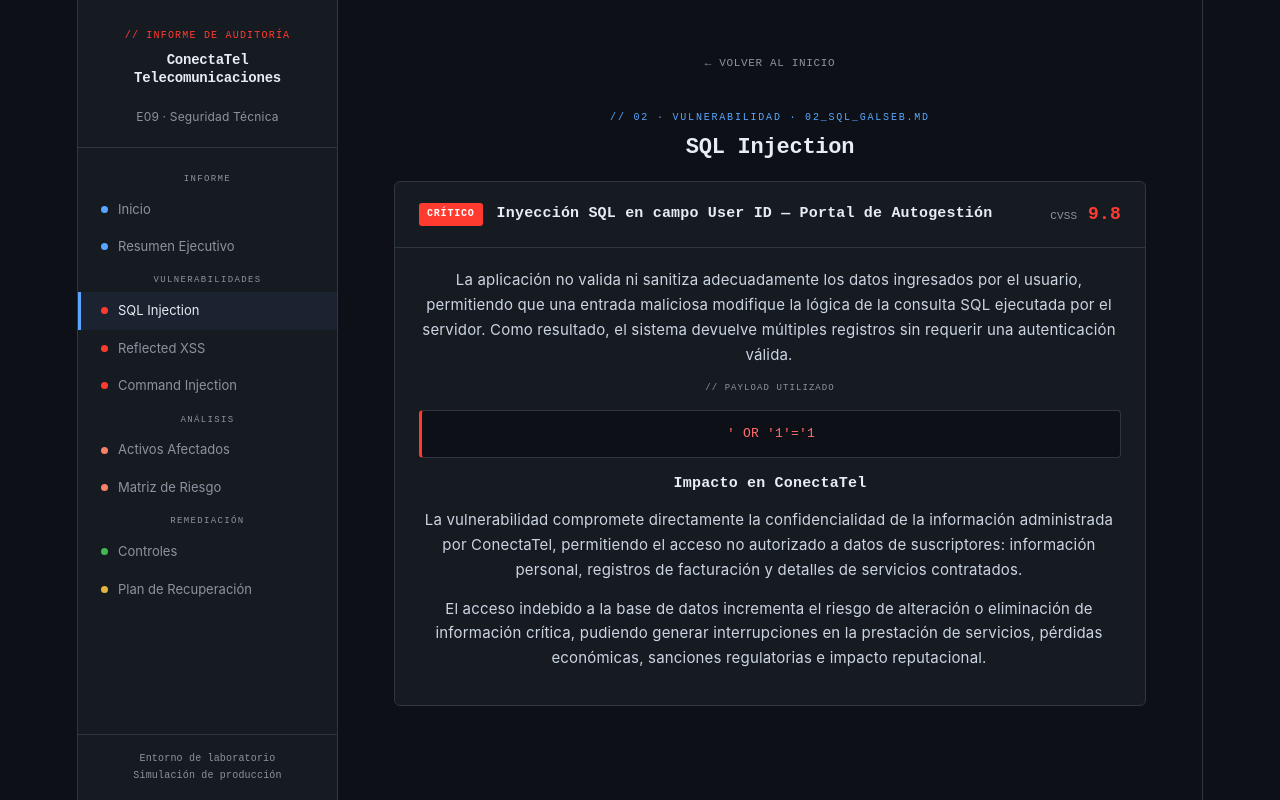
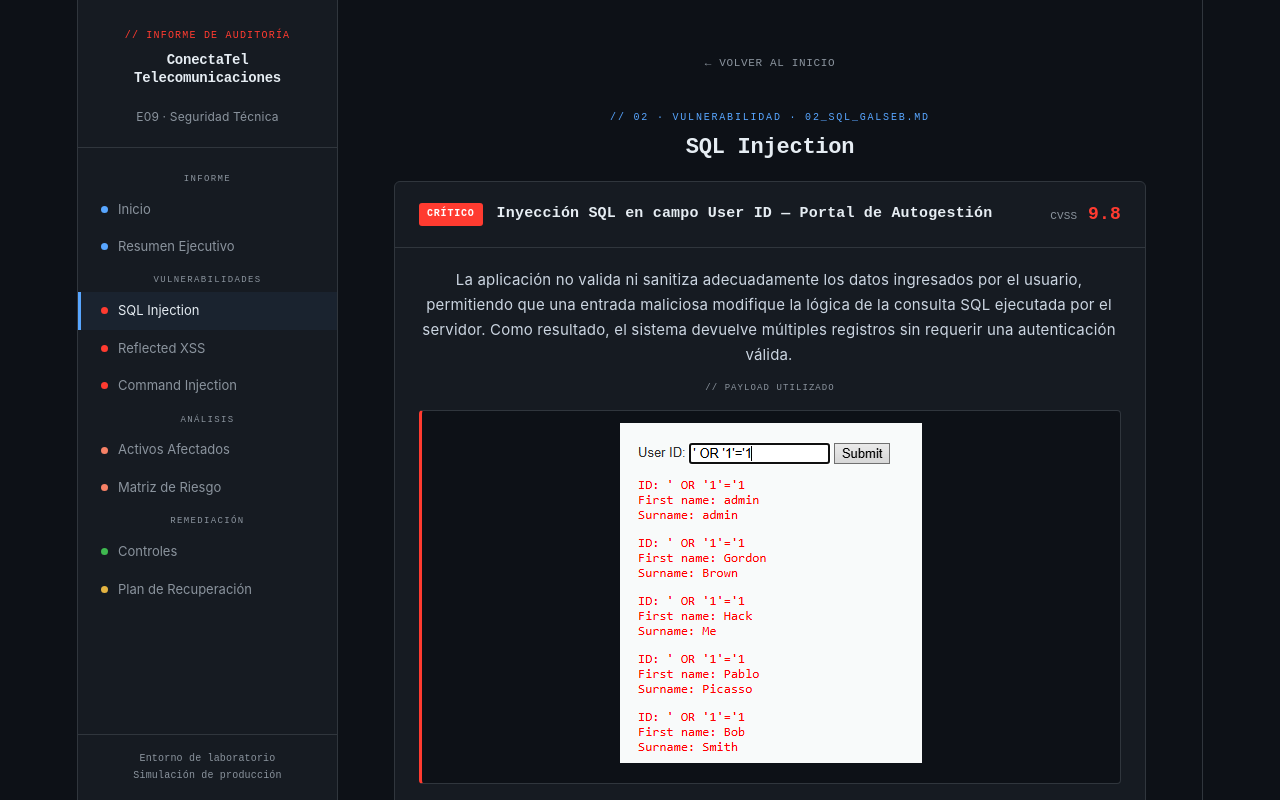
Before and after one commit to sebapgaldames-code/auditoria_galseb, a React (Vite) app: page / in a window 1280 px wide. Both pictures are taken after a click on the button "SQL Injection". Shown: the top 800 px of the page. Built offline with nearby package versions, Linux system fonts and the light colour scheme.

Commit message:
Cuarta prueba de la web

```diff
--- a/src/App.jsx
+++ b/src/App.jsx
@@ -173,7 +173,7 @@
         <div className="vuln-body">
           <p>La aplicación no valida ni sanitiza adecuadamente los datos ingresados por el usuario, permitiendo que una entrada maliciosa modifique la lógica de la consulta SQL ejecutada por el servidor. Como resultado, el sistema devuelve múltiples registros sin requerir una autenticación válida.</p>
           <div className="payload-label">// payload utilizado</div>
-          <div className="payload-block">' OR '1'='1</div>
+          <div className="payload-block"><img src="./docs_galseb/imagenes_galseb/Inyeccion_SQL.png" alt="SQL Injection Payload" style={{ maxWidth: '100%', height: 'auto' }} /></div>
           <h3>Impacto en ConectaTel</h3>
           <p>La vulnerabilidad compromete directamente la confidencialidad de la información administrada por ConectaTel, permitiendo el acceso no autorizado a datos de suscriptores: información personal, registros de facturación y detalles de servicios contratados.</p>
           <p>El acceso indebido a la base de datos incrementa el riesgo de alteración o eliminación de información crítica, pudiendo generar interrupciones en la prestación de servicios, pérdidas económicas, sanciones regulatorias e impacto reputacional.</p>
@@ -198,7 +198,7 @@
         <div className="vuln-body">
           <p>La aplicación procesa y muestra el contenido proporcionado por el usuario sin aplicar mecanismos adecuados de validación o codificación de salida, permitiendo la ejecución de código JavaScript arbitrario en el navegador de la víctima.</p>
           <div className="payload-label">// payload utilizado</div>
-          <div className="payload-block">{'<script>alert(\'XSS\')</script>'}</div>
+          <div className="payload-block"><img src="./docs_galseb/imagenes_galseb/XSS.png" alt="XSS Payload" style={{ maxWidth: '100%', height: 'auto' }} /></div>
           <h3>Impacto en ConectaTel</h3>
           <p>Expone a los usuarios del portal a ataques dirigidos que pueden comprometer la confidencialidad de sus sesiones y datos personales. Un atacante podría distribuir enlaces especialmente diseñados para ejecutar código malicioso, facilitando el robo de cookies, credenciales e información personal.</p>
           <p>Si el ataque se dirige a usuarios con privilegios administrativos, el impacto podría extenderse a la gestión de servicios, la modificación de configuraciones críticas y el acceso a información sensible de la organización.</p>
@@ -221,9 +221,9 @@
           <span className="cvss">CVSS <strong>9.8</strong></span>
         </div>
         <div className="vuln-body">
-          <p>La aplicación no valida ni filtra correctamente la entrada proporcionada por el usuario en la funcionalidad de diagnóstico de red (<code className="inline-code">ping</code>), permitiendo la inyección y ejecución de comandos adicionales del sistema operativo.</p>
+          <p>La aplicación no valida ni filtra correctamente la entrada proporcionada por el usuario en la funcionalidad de diagnóstico de red (ping), permitiendo la inyección y ejecución de comandos adicionales del sistema operativo.</p>
           <div className="payload-label">// payload utilizado — reveló contenido de /etc/passwd</div>
-          <div className="payload-block">127.0.0.1; cat /etc/passwd</div>
+          <div className="payload-block"><img src="./docs_galseb/imagenes_galseb/Inyeccion_de_Comando.png" alt="Command Injection Payload" style={{ maxWidth: '100%', height: 'auto' }} /></div>
           <h3>Impacto en ConectaTel</h3>
           <p>Permite la ejecución de comandos arbitrarios sobre el servidor con los privilegios del proceso de la aplicación. Un atacante podría acceder a archivos sensibles, extraer credenciales almacenadas, modificar archivos críticos o utilizar el servidor como punto de acceso para comprometer otros sistemas internos.</p>
           <p>Representa el riesgo más elevado para la disponibilidad y continuidad de los servicios, al posibilitar el despliegue de software malicioso, la interrupción de procesos esenciales y el movimiento lateral hacia la infraestructura interna.</p>
```
